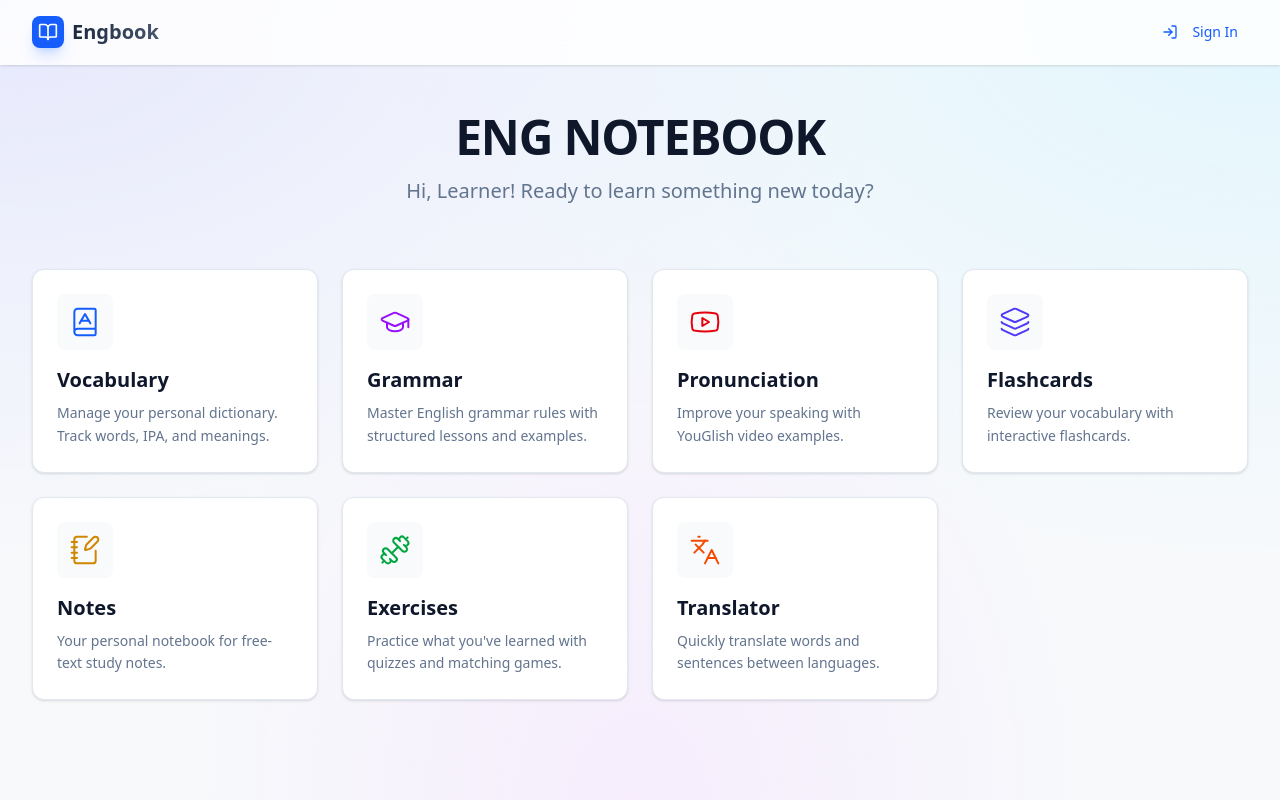
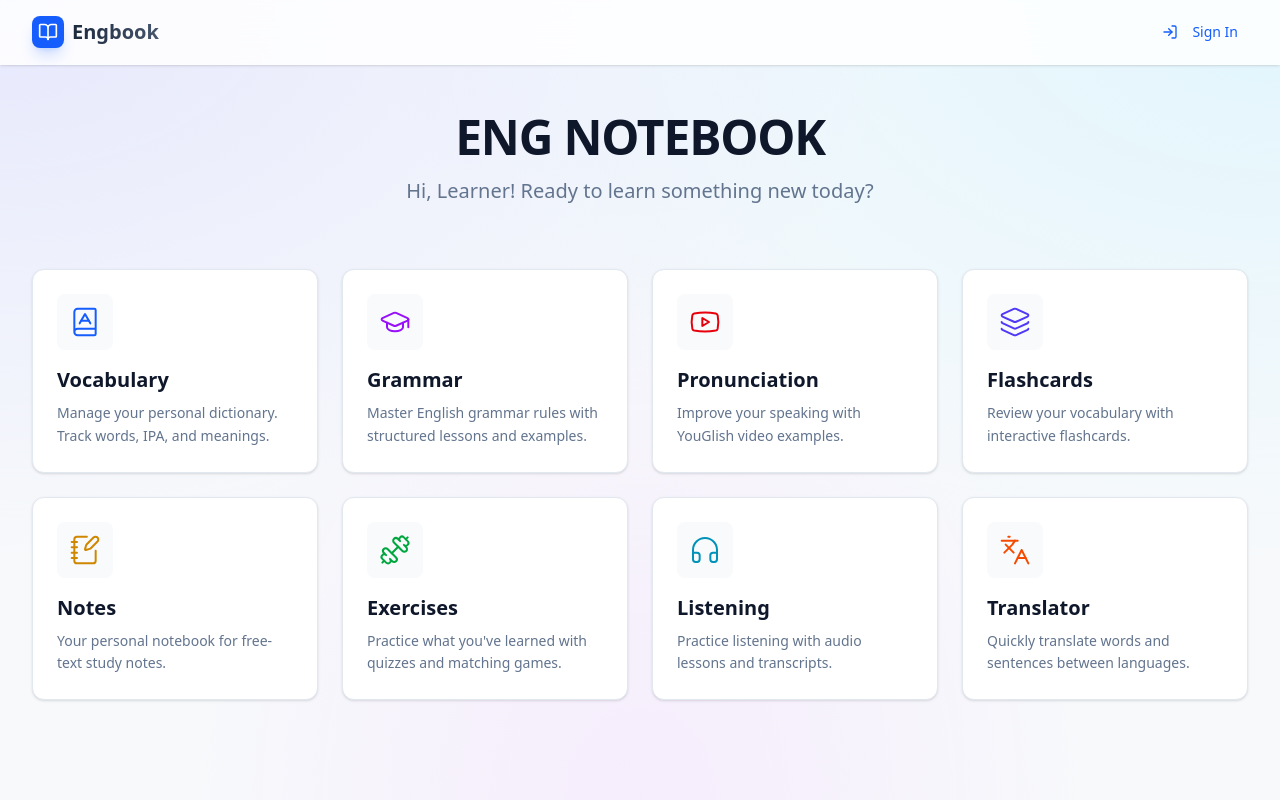
Before and after one commit to lntduong/engbook, a Next.js app: page / in a window 1280 px wide. Shown: the top 800 px of the page. Built offline with nearby package versions, Linux system fonts and the light colour scheme; no server answers.

Commit message:
feat: add initial dashboard page with feature cards for learning modules.

```diff
--- a/src/app/page.tsx
+++ b/src/app/page.tsx
@@ -9,7 +9,8 @@ import {
   Dumbbell,
   Youtube,
   Layers,
-  Languages
+  Languages,
+  Headphones
 } from 'lucide-react';
 
 export default function Dashboard() {
@@ -60,6 +61,13 @@ export default function Dashboard() {
       color: "text-green-600",
     },
     {
+      icon: Headphones,
+      title: "Listening",
+      description: "Practice listening with audio lessons and transcripts.",
+      href: "/listening",
+      color: "text-cyan-600",
+    },
+    {
       icon: Languages,
       title: "Translator",
       description: "Quickly translate words and sentences between languages.",
```
